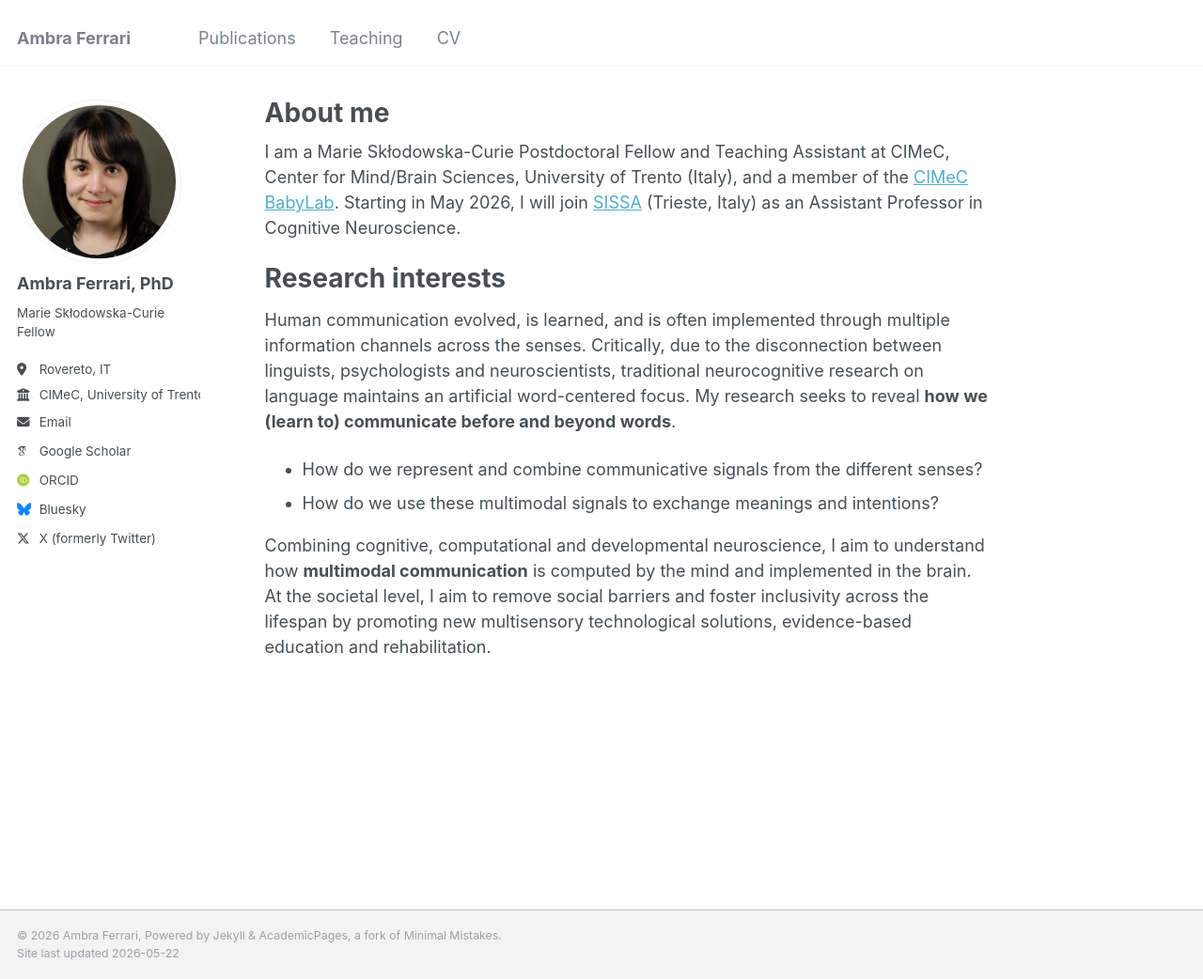
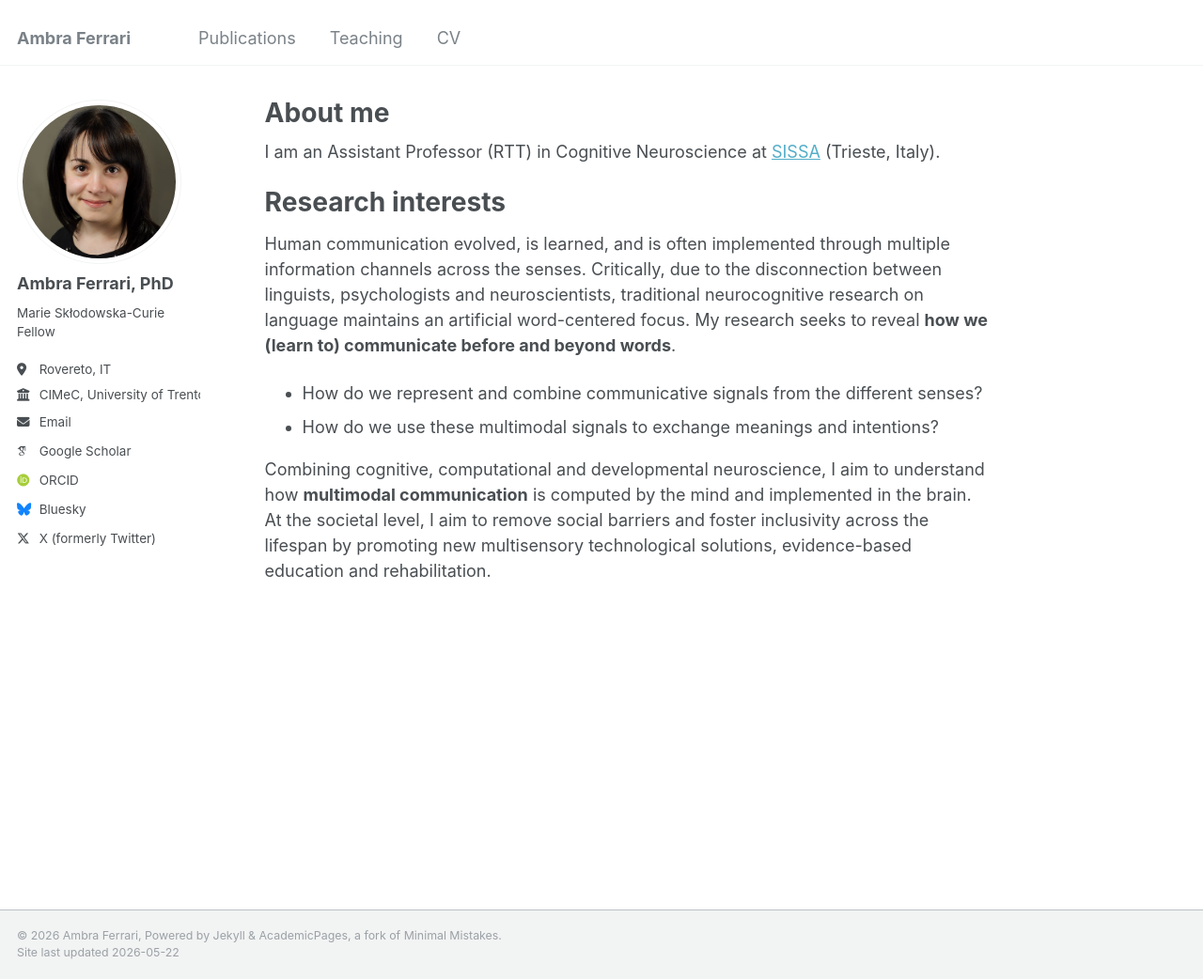
Before and after one commit to ambrafer/ambrafer.github.io, a Jekyll site: the page built from _pages/about.md, in a window 1280 px wide and 1042 px high. Shown: the whole window at 94% size. Built offline with Jekyll 4.4.1, drawn with Linux system fonts in a browser that asks for light colours; some web fonts are replaced.

Commit message:
Update about.md

```diff
--- a/_pages/about.md
+++ b/_pages/about.md
@@ -7,8 +7,7 @@ redirect_from:
   - /about.html
 ---
 
-I am a Marie Skłodowska-Curie Postdoctoral Fellow and Teaching Assistant at CIMeC, Center for Mind/Brain Sciences, University of Trento (Italy), and a member of the <a href="https://r1.unitn.it/babylab/en/" target="_blank">CIMeC BabyLab</a>.
-Starting in May 2026, I will join <a href="https://phdcns.sissa.it/" target="_blank">SISSA</a> (Trieste, Italy) as an Assistant Professor in Cognitive Neuroscience.
+I am an Assistant Professor (RTT) in Cognitive Neuroscience at <a href="https://phdcns.sissa.it/" target="_blank">SISSA</a> (Trieste, Italy).
 
 Research interests
 ======
```
